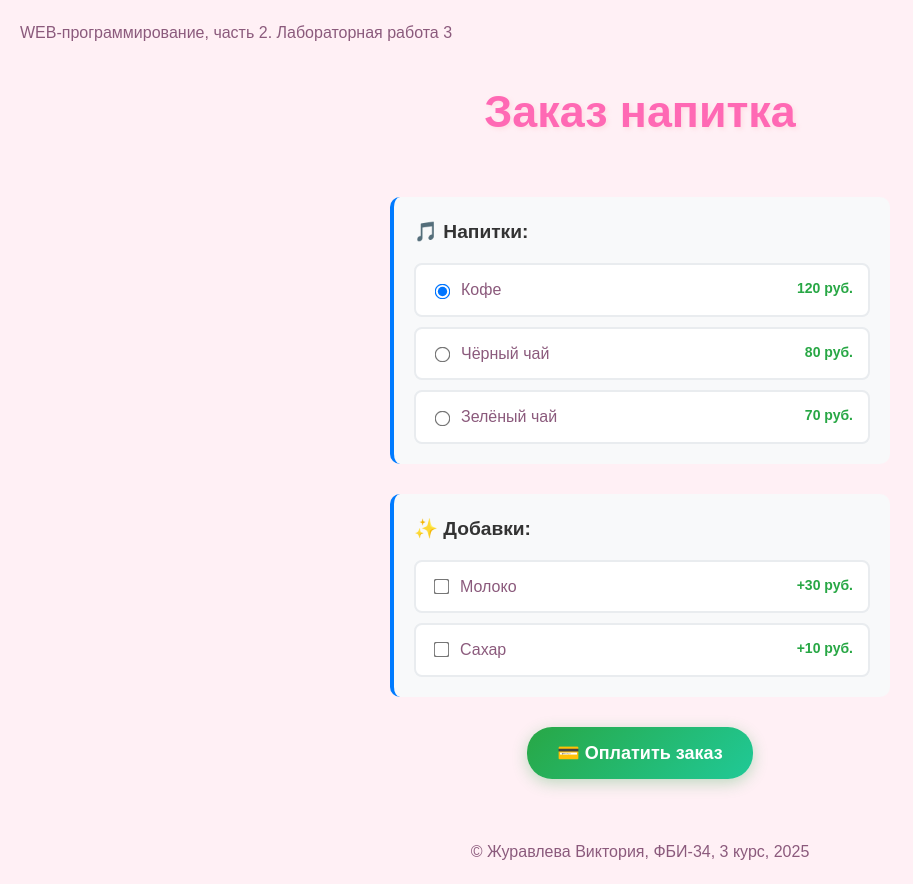
After one commit to viktoria-zhur/web-2, a Flask app: page /lab3/order in a window 1280 px wide. The commit adds this page. Shown: the whole page, without its empty margins (0-913 px from the left). Run offline with Flask 3, Linux system fonts and the light colour scheme.

Commit message:
Заказ напитка

```diff
--- a/app.py
+++ b/app.py
@@ -79,7 +79,7 @@ def index():
     css_path = url_for("static", filename="lab1.css")
     lab1_url = url_for('lab1.lab11')
     lab2_url = url_for('lab2.lab22')
-    lab3_url = url_for('lab3.lab33')
+    lab3_url = url_for('lab3.lab')
     return f'''
     <!doctype html>
     <html>
--- a/lab3.py
+++ b/lab3.py
@@ -1,36 +1,87 @@
 from flask import Blueprint, render_template, request, make_response, redirect
 
+# Сначала создаем Blueprint
 lab3 = Blueprint('lab3', __name__)
 
+# Затем определяем маршруты
 @lab3.route('/lab3/')
-def lab33():
-    name = request.cookies.get('name')
-    name_color = request.cookies.get('name_color')
-    return render_template('lab3/lab3.html', name=name, name_color=name_color)
+def lab():
+    return render_template('lab3/lab3.html')
+
+@lab3.route('/lab3/form1')
+def form1():
+    user = request.args.get('user')
+    age = request.args.get('age')
+    sex = request.args.get('sex')
+    errors = {}
+
+    if user is not None and not user.strip():
+        errors['user'] = 'Заполните поле!'
+
+    if age is not None and not age.strip():
+        errors['age'] = 'Заполните поле!'
+
+    return render_template('lab3/form1.html',
+                         user=user,
+                         age=age,
+                         sex=sex,
+                         errors=errors)
+
+@lab3.route('/lab3/order')
+def order():
+    return render_template('lab3/order.html')
+
+@lab3.route('/lab3/success')
+def success():
+    price = 0
+    drink = request.args.get('drink')
+
+    if drink == 'cofee':
+        price = 120
+    elif drink == 'black-tea':
+        price = 80
+    else:
+        price = 70
+
+    if request.args.get('milk') == 'on':
+        price += 30
+    if request.args.get('sugar') == 'on':
+        price += 10
+
+    return render_template('lab3/success.html', price=price)
 
 @lab3.route('/lab3/cookie')
 def cookie():
-    resp = make_response(redirect('/lab3/'))
-    resp.set_cookie('name', 'Alex', max_age=5)
-    resp.set_cookie('age', '20')
-    resp.set_cookie('name_color', 'magenta')
+    name = request.cookies.get('name')
+    name_color = request.cookies.get('name_color')
+    age = request.cookies.get('age')
+    return render_template('lab3/cookie.html', name=name, name_color=name_color, age=age)
+
+@lab3.route('/lab3/set_cookie')
+def set_cookie():
+    name = request.args.get('name')
+    age = request.args.get('age')
+
+    resp = make_response(redirect('/lab3/cookie'))
+    if name:
+        resp.set_cookie('name', name)
+        # Автоматически устанавливаем розовый цвет для имени
+        resp.set_cookie('name_color', 'magenta')
+    else:
+        # Если имя пустое, удаляем цвет
+        resp.set_cookie('name_color', '', expires=0)
+
+    if age:
+        resp.set_cookie('age', age)
+    else:
+        resp.set_cookie('age', '', expires=0)
+
     return resp
 
-@lab3.route('/lab3/clear_cookies')
-def clear_cookies():
-    resp = make_response(redirect('/lab3/'))
+@lab3.route('/lab3/delete_cookie')
+def delete_cookie():
+    resp = make_response(redirect('/lab3/cookie'))
     resp.set_cookie('name', '', expires=0)
     resp.set_cookie('age', '', expires=0)
     resp.set_cookie('name_color', '', expires=0)
     return resp
-
-@lab3.route('/lab3/form1')
-def form1():
-    errors = {}
-    user = request.args.get('user')
-    if user == '':
-        errors['user'] = 'Заолните поле!'
-
-    age = request.args.get('age')
-    sex = request.args.get('sex')
-    return render_template('lab3/form1.html', user=user, age=age, sex=sex, errors=errors)
--- a/static/lab1.css
+++ b/static/lab1.css
@@ -376,3 +376,194 @@ hr {
     font-style: italic;
     padding: 40px;
 }
+/* Стили для страницы заказа */
+.order-form {
+    max-width: 500px;
+    margin: 0 auto;
+    padding: 20px;
+}
+
+.section {
+    margin-bottom: 30px;
+    padding: 20px;
+    background: #f8f9fa;
+    border-radius: 10px;
+    border-left: 4px solid #007bff;
+}
+
+.section h3 {
+    margin: 0 0 15px 0;
+    color: #333;
+    font-size: 1.2em;
+}
+
+.options {
+    display: flex;
+    flex-direction: column;
+    gap: 10px;
+}
+
+.option {
+    display: flex;
+    align-items: center;
+    padding: 12px 15px;
+    background: white;
+    border: 2px solid #e9ecef;
+    border-radius: 8px;
+    cursor: pointer;
+    transition: all 0.3s ease;
+}
+
+.option:hover {
+    border-color: #007bff;
+    background: #f0f8ff;
+    transform: translateY(-2px);
+}
+
+.option input[type="radio"],
+.option input[type="checkbox"] {
+    margin-right: 12px;
+    transform: scale(1.2);
+}
+
+.option-text {
+    flex: 1;
+    font-size: 16px;
+    font-weight: 500;
+}
+
+.price {
+    float: right;
+    color: #28a745;
+    font-weight: bold;
+    font-size: 14px;
+}
+
+.submit-section {
+    text-align: center;
+    margin-top: 30px;
+}
+
+.submit-btn {
+    background: linear-gradient(135deg, #28a745, #20c997);
+    color: white;
+    border: none;
+    padding: 15px 30px;
+    font-size: 18px;
+    font-weight: bold;
+    border-radius: 25px;
+    cursor: pointer;
+    transition: all 0.3s ease;
+    box-shadow: 0 4px 15px rgba(40, 167, 69, 0.3);
+}
+
+.submit-btn:hover {
+    transform: translateY(-2px);
+    box-shadow: 0 6px 20px rgba(40, 167, 69, 0.4);
+    background: linear-gradient(135deg, #218838, #1e9e8a);
+}
+
+/* Стили для страницы успеха */
+.success-container {
+    max-width: 500px;
+    margin: 50px auto;
+    text-align: center;
+    padding: 40px;
+    background: white;
+    border-radius: 15px;
+    box-shadow: 0 10px 30px rgba(0,0,0,0.1);
+}
+
+.success-icon {
+    font-size: 60px;
+    margin-bottom: 20px;
+}
+
+.success-container h1 {
+    color: #28a745;
+    margin-bottom: 20px;
+    font-size: 2em;
+}
+
+.success-message {
+    background: #f8f9fa;
+    padding: 25px;
+    border-radius: 10px;
+    margin: 25px 0;
+    border-left: 4px solid #28a745;
+}
+
+.amount {
+    font-size: 1.3em;
+    margin-bottom: 10px;
+    color: #333;
+}
+
+.delivery {
+    font-size: 1.1em;
+    color: #666;
+    margin: 0;
+}
+
+.action-buttons {
+    display: flex;
+    flex-direction: column;
+    gap: 15px;
+    margin-top: 30px;
+}
+
+.new-order-btn {
+    background: linear-gradient(135deg, #007bff, #0056b3);
+    color: white;
+    padding: 15px 25px;
+    text-decoration: none;
+    border-radius: 25px;
+    font-weight: bold;
+    transition: all 0.3s ease;
+    box-shadow: 0 4px 15px rgba(0, 123, 255, 0.3);
+}
+
+.back-btn {
+    background: #6c757d;
+    color: white;
+    padding: 12px 25px;
+    text-decoration: none;
+    border-radius: 25px;
+    font-weight: bold;
+    transition: all 0.3s ease;
+}
+
+.new-order-btn:hover,
+.back-btn:hover {
+    transform: translateY(-2px);
+    text-decoration: none;
+    color: white;
+}
+
+.new-order-btn:hover {
+    box-shadow: 0 6px 20px rgba(0, 123, 255, 0.4);
+}
+
+.back-btn:hover {
+    background: #545b62;
+}
+
+/* Адаптивность */
+@media (max-width: 768px) {
+    .order-form {
+        padding: 10px;
+    }
+
+    .section {
+        padding: 15px;
+    }
+
+    .success-container {
+        margin: 20px auto;
+        padding: 20px;
+    }
+
+    .action-buttons {
+        flex-direction: column;
+    }
+}
--- a/templates/base.html
+++ b/templates/base.html
@@ -4,7 +4,7 @@
     <meta charset="UTF-8">
     <meta name="viewport" content="width=device-width, initial-scale=1.0">
     <title>Журавлева Виктория. {% block lab %}{% endblock %}</title>
-    <link rel="stylesheet" href="{{ url_for('static', filename='main.css') }}">
+    <link rel="stylesheet" href="{{ url_for('static', filename='lab1.css') }}">
     <link rel="icon" type="image/x-icon" href="{{ url_for('static', filename='favicon.ico') }}">
 </head>
 <body>
--- /dev/null
+++ b/templates/lab3/order.html
@@ -0,0 +1,49 @@
+{% extends "base.html" %}
+
+{% block head %}
+<link rel="stylesheet" href="{{ url_for('static', filename='lab1.css') }}">
+{% endblock %}
+
+{% block lab %}Лабораторная работа 3{% endblock %}
+
+{% block main %}
+    <h1>Заказ напитка</h1>
+
+    <form action="/lab3/success" method="get" class="order-form">
+        <div class="section">
+            <h3>🎵 Напитки:</h3>
+            <div class="options">
+                <label class="option">
+                    <input type="radio" value="cofee" name="drink" checked>
+                    <span class="option-text">Кофе <span class="price">120 руб.</span></span>
+                </label>
+                <label class="option">
+                    <input type="radio" value="black-tea" name="drink">
+                    <span class="option-text">Чёрный чай <span class="price">80 руб.</span></span>
+                </label>
+                <label class="option">
+                    <input type="radio" value="green-tea" name="drink">
+                    <span class="option-text">Зелёный чай <span class="price">70 руб.</span></span>
+                </label>
+            </div>
+        </div>
+
+        <div class="section">
+            <h3>✨ Добавки:</h3>
+            <div class="options">
+                <label class="option">
+                    <input type="checkbox" name="milk" value="on">
+                    <span class="option-text">Молоко <span class="price">+30 руб.</span></span>
+                </label>
+                <label class="option">
+                    <input type="checkbox" name="sugar" value="on">
+                    <span class="option-text">Сахар <span class="price">+10 руб.</span></span>
+                </label>
+            </div>
+        </div>
+
+        <div class="submit-section">
+            <button type="submit" class="submit-btn">💳 Оплатить заказ</button>
+        </div>
+    </form>
+{% endblock %}
```
Also changed, not shown: templates/lab3/cookie.html (added, +45 -0 lines), templates/lab3/form1.html (+5 -7 lines), templates/lab3/lab3.html (+2 -5 lines), templates/lab3/pay.html (added, +37 -0 lines), templates/lab3/success.html (added, +24 -0 lines).
